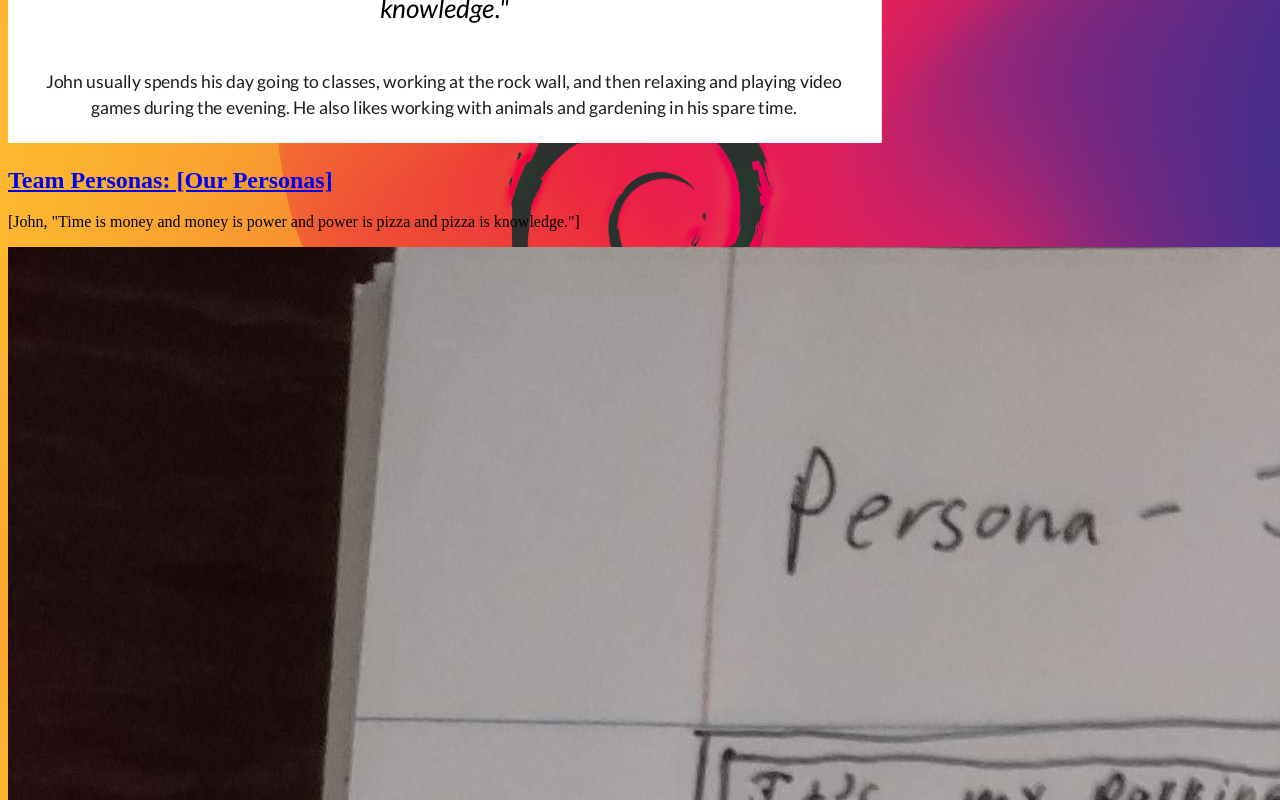
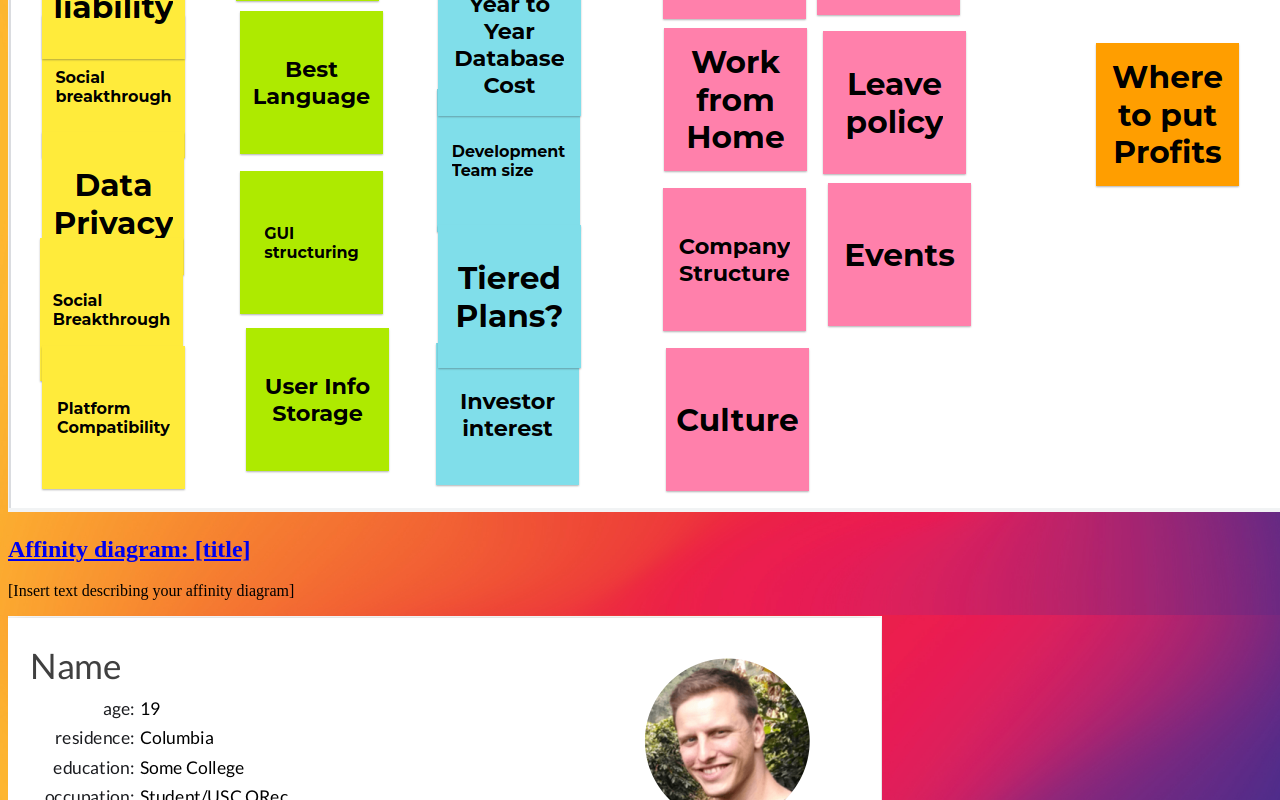
Before and after one commit to CyberneticMedic/CyberneticMedic.github.io, a plain HTML site: page index.html in a window 1280 px wide. Shown: the part 1785-2585 px from the top of the page. Drawn offline with Linux system fonts and the light colour scheme.

Commit message:
Jamboard

```diff
--- a/index.html
+++ b/index.html
@@ -30,6 +30,18 @@ body {
     </p>
   </section>
 </section>
+
+<!-- Affinity diagram assignment -->
+<section class="assign">
+  <img src="images/affinity-diagram.png" />
+  <section class="assign-det">
+  <a href="images/affinity-diagram.png"><h2>Affinity diagram: [title]</h2></a>
+  <p>
+  [Insert text describing your affinity diagram]
+  </p>
+  </section>
+  </section>
+
 
 <!-- Personas assignment -->
 <section class="assign">
```
Also changed, not shown: Images/affinity-diagram.png (added).
